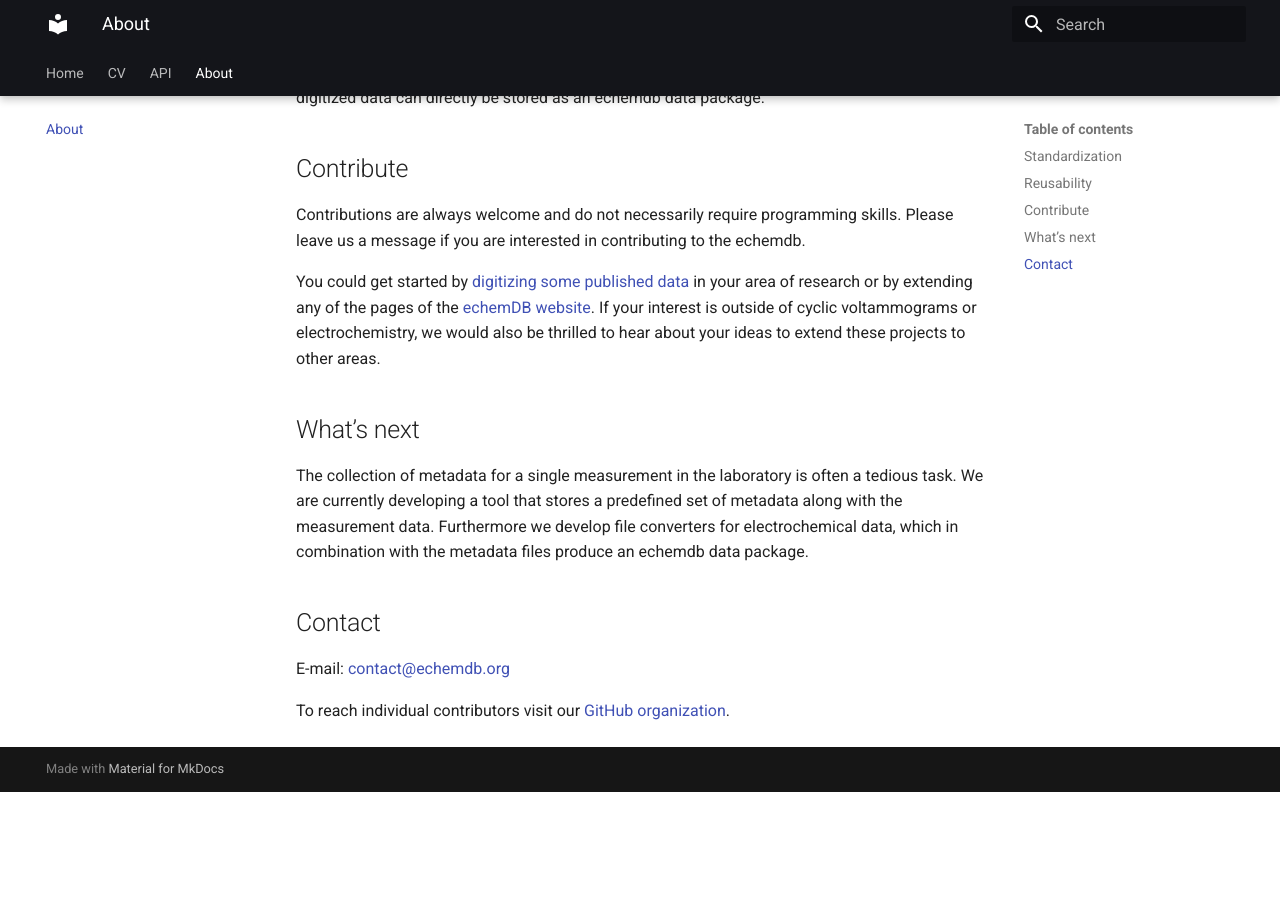
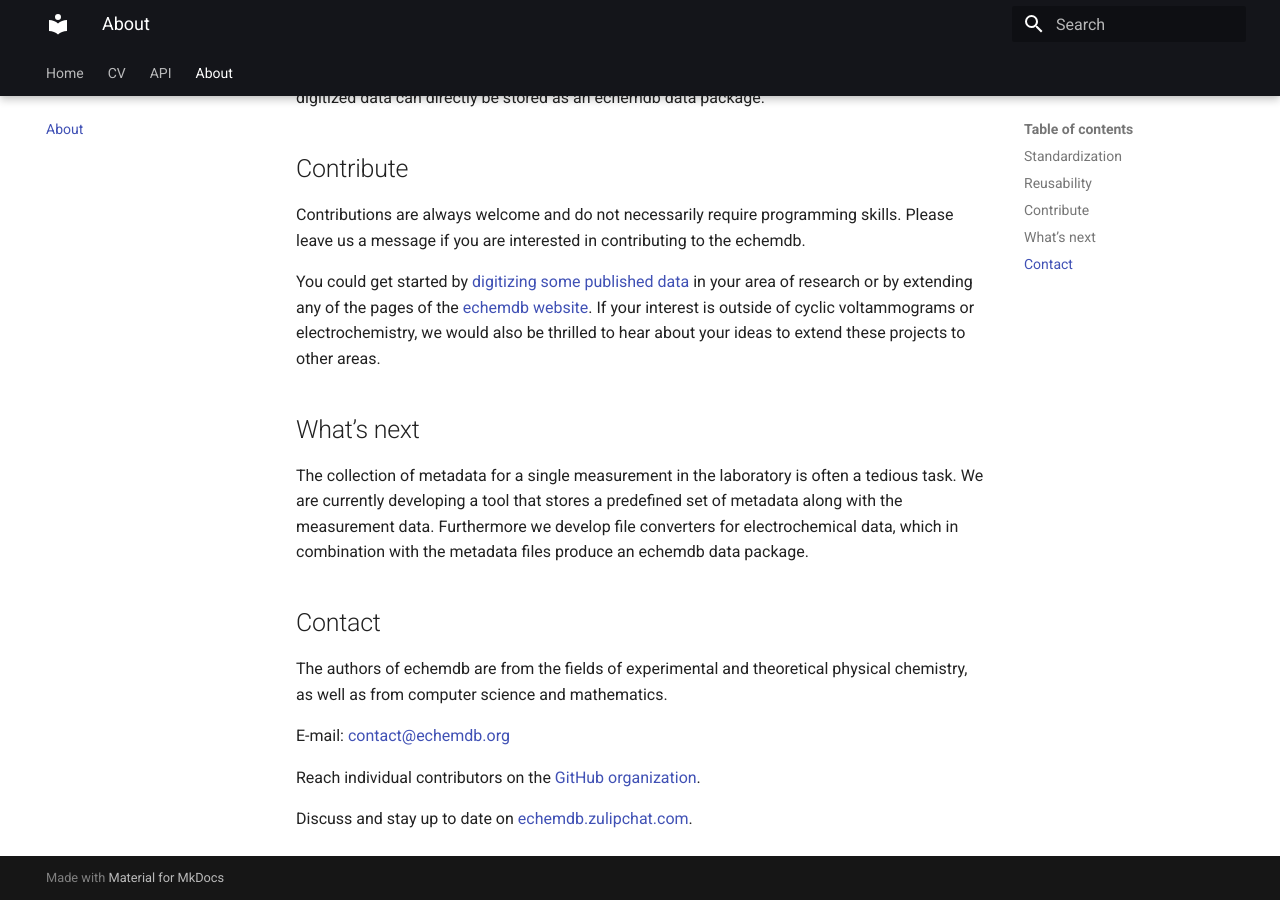
Before and after one commit to echemdb/website, an MkDocs documentation site: the page built from pages/about.md, in a window 1280 px wide and 900 px high, scrolled down 1212 px. Built offline with MkDocs 1.6.1 and Material for MkDocs 9.7.7, drawn with Linux system fonts in a browser that asks for light colours; comment, search, counter and statistics services are not loaded; before the commit the page ends 2004 px from its top, so only the background shows below that.

Commit message:
Fix typos, add zulp link and author description

```diff
--- a/pages/about.md
+++ b/pages/about.md
@@ -61,7 +61,7 @@ Contributions are always welcome and do not necessarily require programming skil
 Please leave us a message if you are interested in contributing to the echemdb.
 
 You could get started by [digitizing some published data](https://echemdb.github.io/svgdigitizer/workflow.html)
-in your area of research or by extending any of the pages of the [echemDB website](https://echemdb.github.io/website/).
+in your area of research or by extending any of the pages of the [echemdb website](https://echemdb.github.io/website/).
 If your interest is outside of cyclic voltammograms or electrochemistry,
 we would also be thrilled to hear about your ideas to extend these projects to other areas.
 
@@ -74,6 +74,11 @@ which in combination with the metadata files produce an echemdb data package.
 
 ## Contact
 
+The authors of echemdb are from the fields of experimental and theoretical physical chemistry,
+as well as from computer science and mathematics.
+
 E-mail: contact@echemdb.org
 
-To reach individual contributors visit our [GitHub organization](https://github.com/echemdb).
+Reach individual contributors on the [GitHub organization](https://github.com/echemdb).
+
+Discuss and stay up to date on [echemdb.zulipchat.com](https://echemdb.zulipchat.com).
```
Also changed, not shown: pages/index.md (+3 -3 lines), templates/pages/cv_entry.md (+2 -2 lines).
